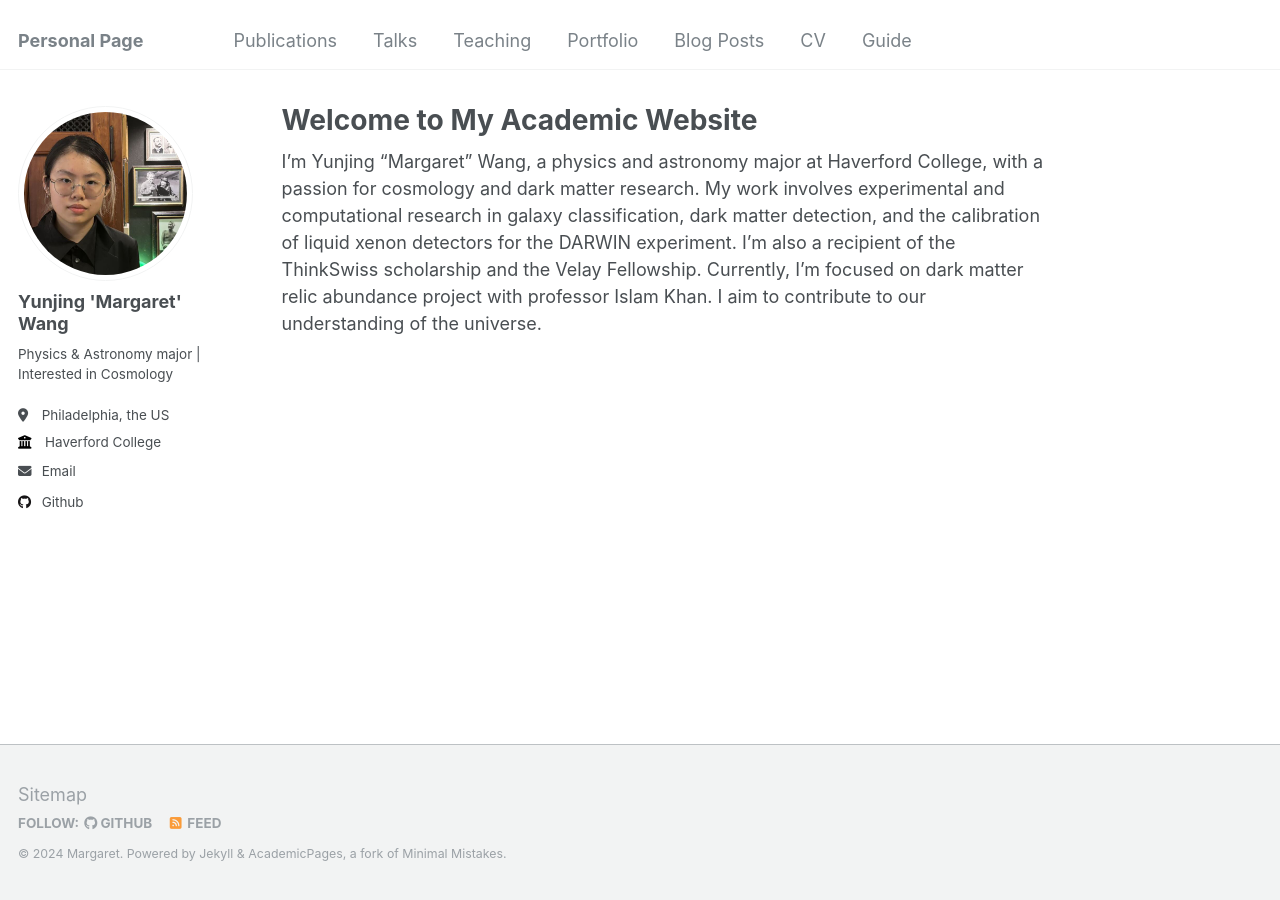
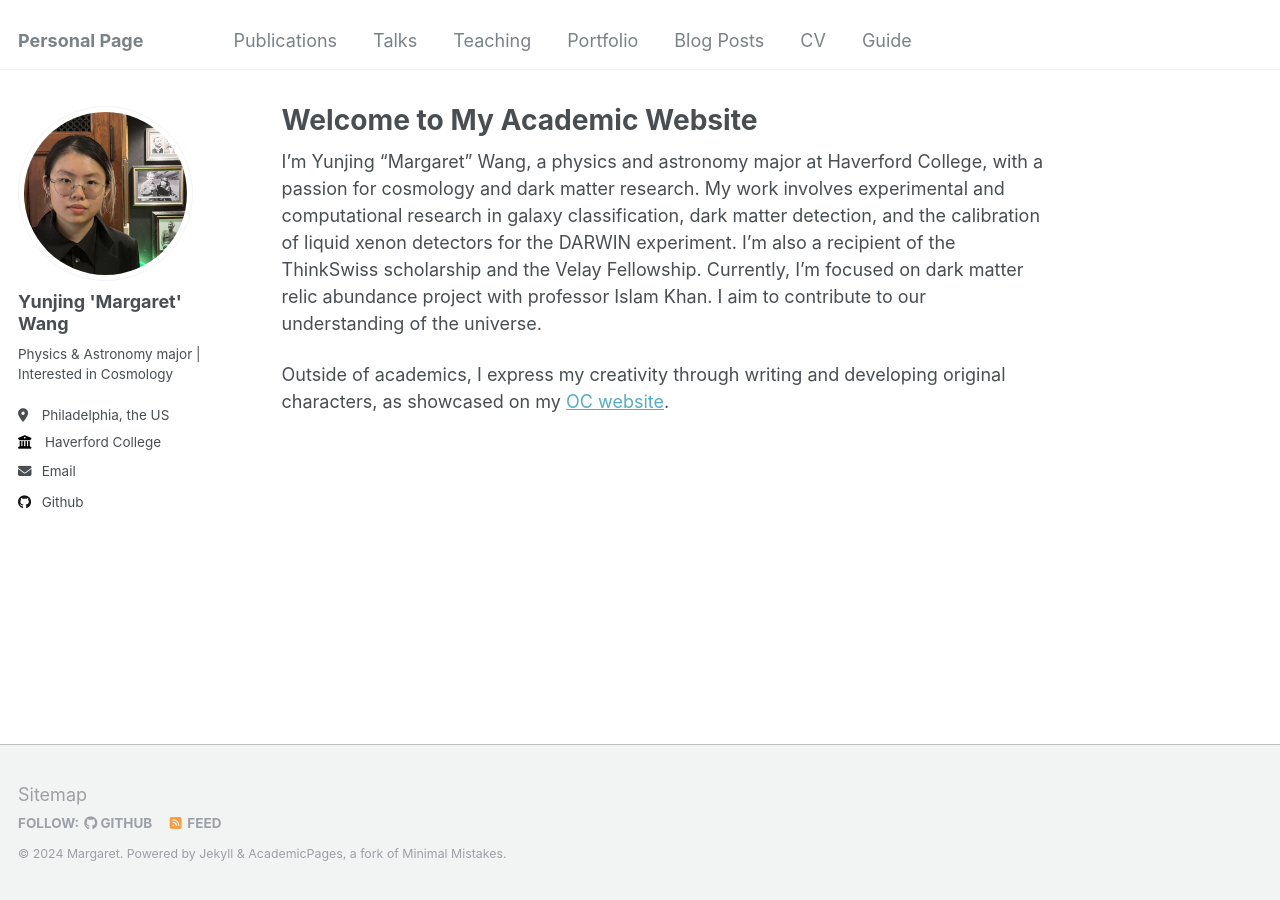
Before and after one commit to Margaret42/Yunjing-Wang, a Jekyll site: the page built from _pages/about.md, in a window 1280 px wide. Built offline with Jekyll 4.4.1, drawn with Linux system fonts in a browser that asks for light colours.

Commit message:
Update about.md

```diff
--- a/_pages/about.md
+++ b/_pages/about.md
@@ -8,3 +8,5 @@ redirect_from:
   - /about.html
 ---
 I’m Yunjing “Margaret” Wang, a physics and astronomy major at Haverford College, with a passion for cosmology and dark matter research. My work involves experimental and computational research in galaxy classification, dark matter detection, and the calibration of liquid xenon detectors for the DARWIN experiment. I’m also a recipient of the ThinkSwiss scholarship and the Velay Fellowship. Currently, I’m focused on dark matter relic abundance project with professor Islam Khan. I aim to contribute to our understanding of the universe.
+
+Outside of academics, I express my creativity through writing and developing original characters, as showcased on my [OC website](https://margaret42.github.io/Phosphor/).
```
